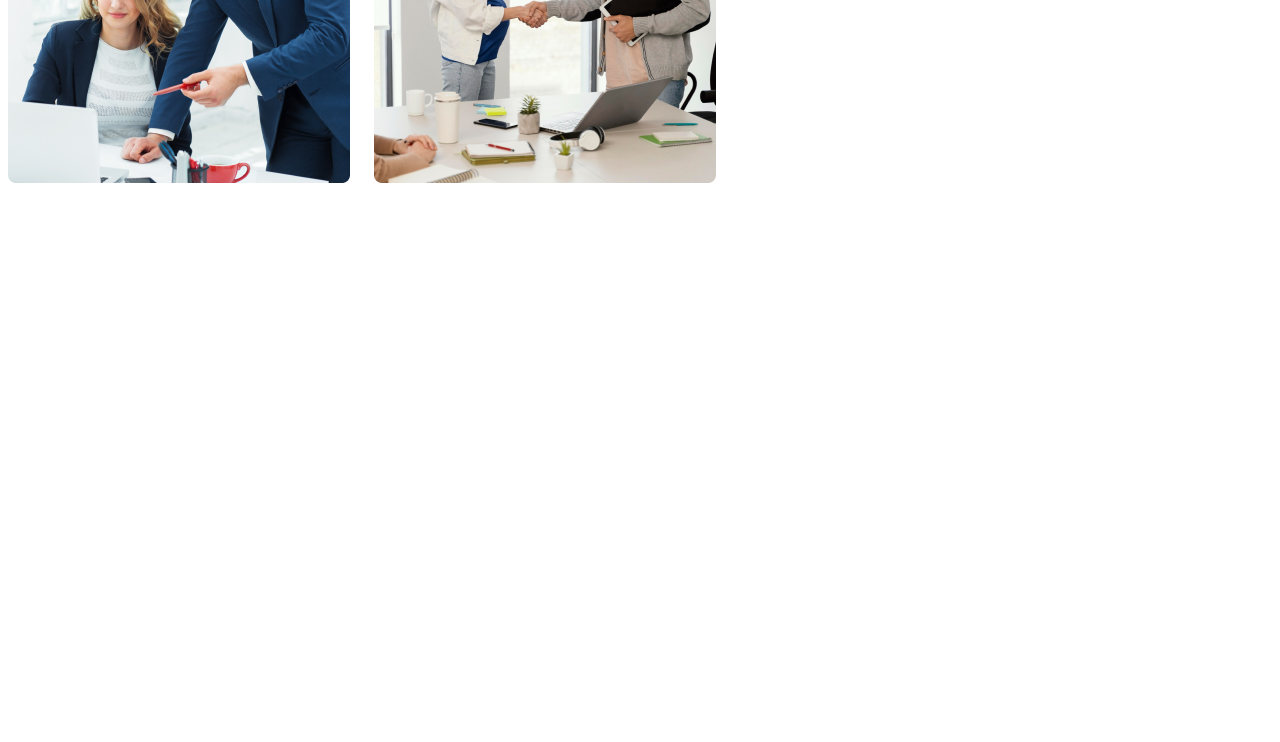
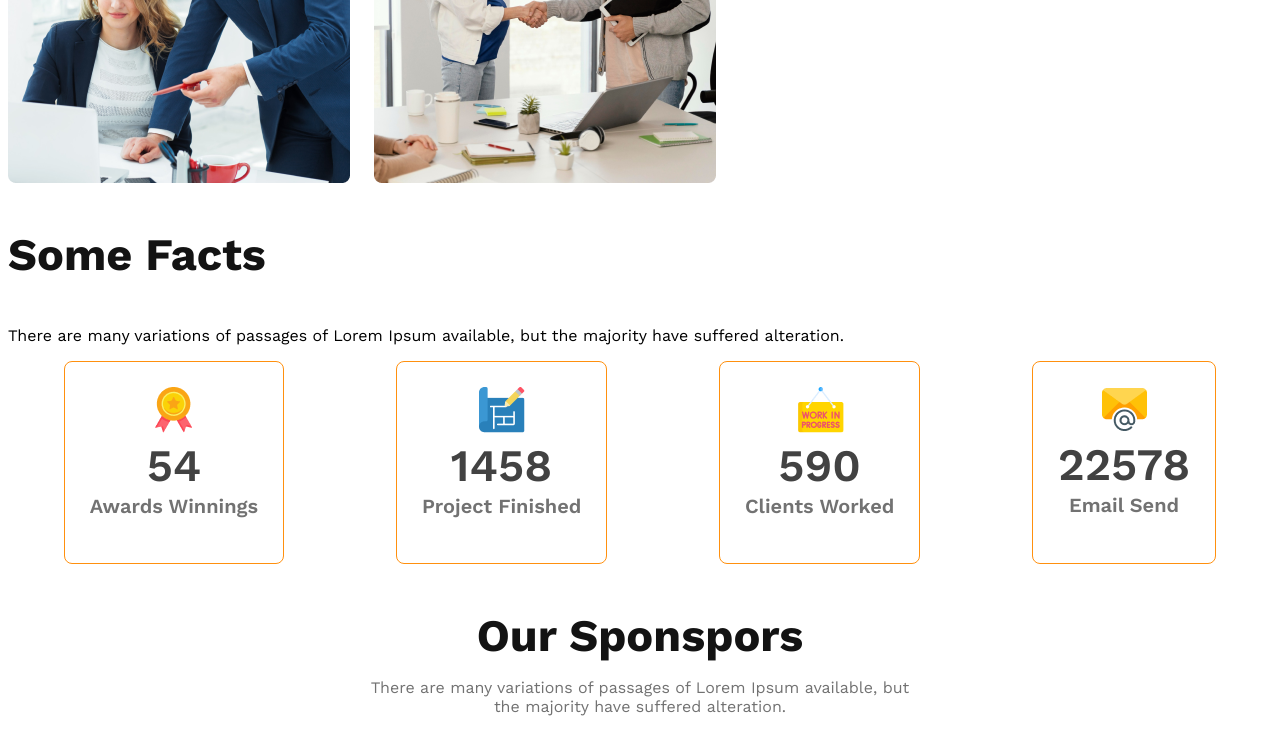
Before and after one commit to frustrated018/g3-architects-website, a plain HTML site: page index.html in a window 1280 px wide. Shown: the part 1637-2379 px from the top of the page. Before the commit the page ends 1890 px from the top, so only its background shows below. Drawn offline with nearby package versions, Linux system fonts and the light colour scheme.

Commit message:
finished fun facts section and added sponsors section

```diff
--- a/index.html
+++ b/index.html
@@ -12,7 +12,7 @@
     <header>
         <!-- the nav section starts here   -->
         <nav>
-            <h3 class="nav-title">G3 Architects</h3>
+            <h3 class="section-title">G3 Architects</h3>
             <ul>
                 <li><a href="">Home</a></li>
                 <li><a href="">About</a></li>
@@ -47,13 +47,66 @@
                 <img src="./images/team4.png" alt="">
             </div>
             <div class="teams-content">
-                <h1 class="teams-title">Quick List <span id="of-our">of Our</span> <span id="features">Features</span></h1>
+                <h1 class="teams-title">Quick List <span id="of-our">of Our</span> <span id="features">Features</span>
+                </h1>
                 <p class="text-light-grey">
-                    There are many variations of passages of Lorem Ipsum available, but the majority have suffered alteration in some form, by injected humour, or randomised words which don't look even
+                    There are many variations of passages of Lorem Ipsum available, but the majority have suffered
+                    alteration in some form, by injected humour, or randomised words which don't look even
                 </p>
                 <button class="btn-primary">Explore More</button>
             </div>
         </section>
+        <!-- Teams section ends here -->
+        <!-- Features section starts here -->
+        <section class="features">
+
+        </section>
+        <!-- Features section ends here -->
+        <!-- Facts section starts here -->
+        <section class="facts">
+            <h3 class="section-title">Some Facts</h3>
+            <p class="text-light-gray">There are many variations of passages of Lorem Ipsum available, but the majority
+                have suffered alteration.</p>
+                <div class="facts-card-container">
+                    <div class="card">
+                        <img src="./images/icons/ribon.png" alt="">
+                        <h3 class="card-stats">54</h3>
+                        <p class="card-title">Awards Winnings</p>
+                    </div>
+                    <div class="card">
+                        <img src="./images/icons/projects.png" alt="">
+                        <h3 class="card-stats">1458</h3>
+                        <p class="card-title">Project Finished</p>
+                    </div>
+                    <div class="card">
+                        <img src="./images/icons/customers.png" alt="">
+                        <h3 class="card-stats">590</h3>
+                        <p class="card-title">Clients Worked</p>
+                    </div>
+                    <div class="card">
+                        <img src="./images/icons/email.png" alt="">
+                        <h3 class="card-stats">22578</h3>
+                        <p class="card-title">Email Send</p>
+                    </div>
+                </div>
+        </section>
+
+        <!-- Sponsors section  -->
+
+        <section class="sponsors">
+            <h3 class="section-title">Our Sponspors</h3>
+            <p class="text-light-grey">There are many variations of passages of Lorem Ipsum available, but
+                <br> the majority have suffered alteration.</p>
+
+            <div class="sponsors-img-container">
+                <img src="./images/sponsors/spotify.png" alt="">
+                <img src="./images/sponsors/amazon.png" alt="">
+                <img src="./images/sponsors/google.png" alt="">
+                <img src="./images/sponsors/telerama.png" alt="">
+                <img src="./images/sponsors/figma.png" alt="">
+            </div>
+        </section>
+
     </main>
 
 </body>
--- a/styles/projects.css
+++ b/styles/projects.css
@@ -20,8 +20,14 @@
     cursor: pointer;
 }
 
-.text-light-grey{
+.text-light-grey {
     color: #727272;
+}
+
+.section-title {
+    color: var(--dark-01, #131313);
+    font-size: 45px;
+    font-weight: 700;
 }
 
 
@@ -113,11 +119,63 @@ main {
     font-size: 45px;
     font-weight: 700;
 }
-#features{
+
+#features {
     color: #FF900E;
     font-size: 45px;
     font-weight: 700px;
 }
+
+/* Facts seciton realted styles */
+.facts-card-container {
+    display: flex;
+    justify-content: space-around;
+    text-align: center;
+}
+
+.facts-card-container .card {
+    border: 1px solid #FF900E;
+    border-radius: 8px;
+    padding: 25px;
+}
+
+.facts-card-container .card-stats {
+    color: #424242;
+    font-size: 45px;
+    font-weight: 600;
+    margin-top: 2px;
+    margin-bottom: 2px;
+}
+
+.facts-card-container .card-title {
+    color: #727272;
+    font-size: 20px;
+    font-weight: 600;
+    margin-top: 1px;
+}
+
+/* Sponsors section realted styles */
+
+.sponsors{
+    text-align: center;
+}
+.sponsors-img-container{
+    display: flex;
+    justify-content: space-evenly;
+    gap: 1rem;
+    align-items: center;
+}
+.sponsors-img-container img{
+    width: 165px;
+}
+.sponsors h3{
+    margin-bottom: .5rem;
+}
+.sponsors p{
+    margin-bottom: 2rem;
+    margin-top: 1rem;
+}
+
 
 /* Responsive web design related styles */
 
@@ -132,16 +190,33 @@ main {
         flex-direction: column;
     }
 
-    .teams-container{
+    .teams-container,
+    .facts-card-container,
+    .sponsors-img-container
+    {
         flex-direction: column-reverse;
     }
-    .teams-img-container{
+
+    .teams-img-container {
         grid-template-columns: 1fr;
     }
-    .teams-content{
+
+    .teams-content {
         padding-left: 20px;
         padding-right: 20px;
         padding-bottom: 20px;
+    }
+
+    .facts-card-container {
+        padding-left: 20px;
+        padding-right: 20px;
+        gap: 1rem;
+    }
+    .facts>.section-title{
+        margin-bottom: 1rem;
+    }
+    .facts p{
+        margin-bottom: 2.5rem;
     }
 }
 
@@ -151,7 +226,10 @@ main {
         padding: 50px;
     }
 
-    nav,.teams-container {
+    nav,
+    .teams-container,
+    .sponsors-img-container
+    {
         flex-direction: column;
     }
 }
```
